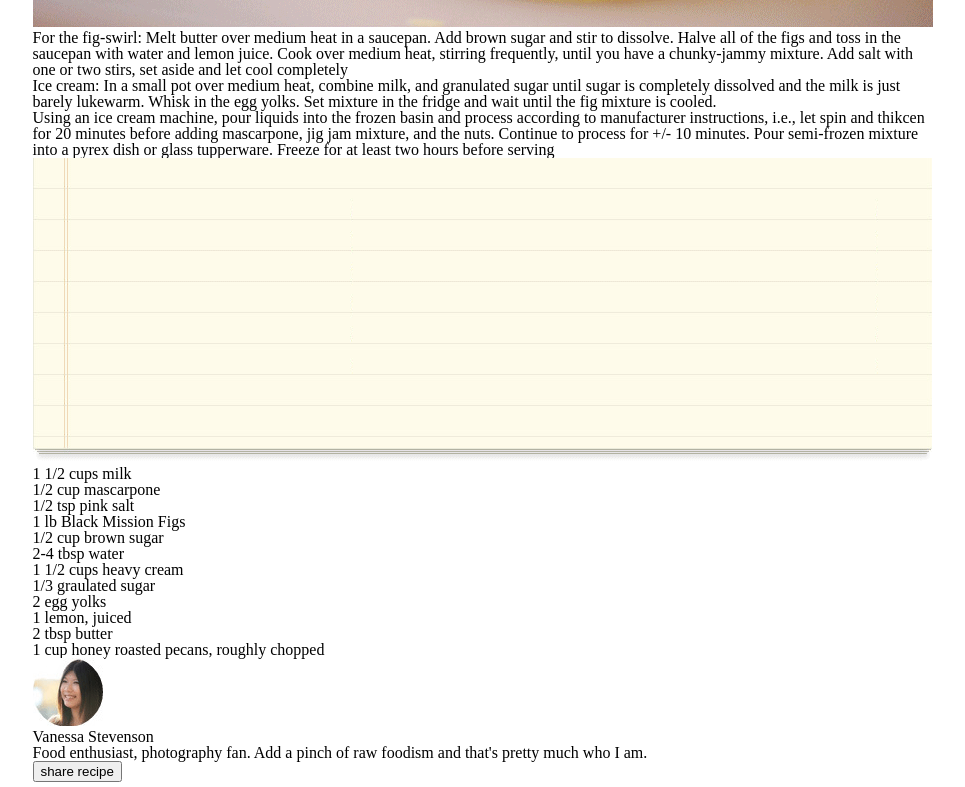
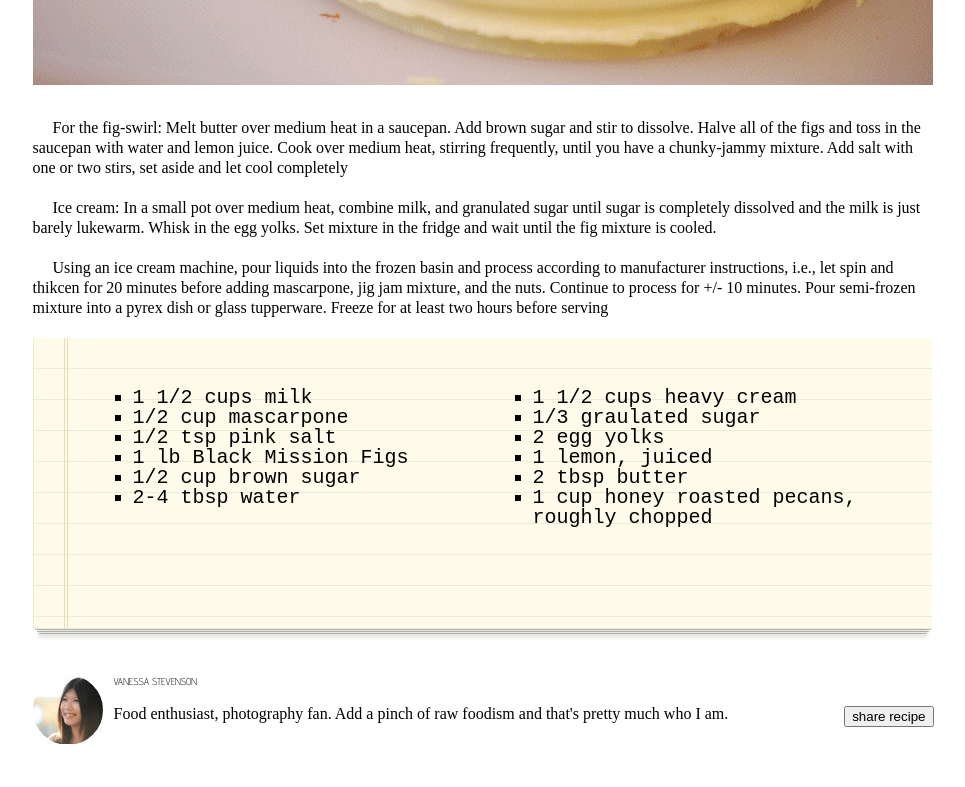
Before and after one commit to surfwalker/chocolate-pizza, a plain HTML site: page index.html in a window 1280 px wide. Shown: the part 730-1517 px from the top of the page, without its empty margins (157-1122 px from the left). Drawn offline with Linux system fonts and the light colour scheme.

Commit message:
added styling to the main and footer

```diff
--- a/index.html
+++ b/index.html
@@ -55,7 +55,7 @@
 
     <main>
 			<h2>Chocolate Pizza</h2>
-      <caption>Posted on 15 dec 2013 / desserts</caption>
+      <h3>Posted on 15 dec 2013 / desserts</h3>
       <img src="img/choco-pizza.png" alt="chocolate-pizza" title ="chocolate-pizza">
 
       <p>For the fig-swirl: Melt butter over medium heat in a saucepan. Add brown sugar and stir to dissolve. Halve all of the figs and toss in the saucepan with water and lemon juice. Cook over medium heat, stirring frequently, until you have a chunky-jammy mixture. Add salt with one or two stirs, set aside and let cool completely</p>
@@ -65,32 +65,38 @@
       <p>Using an ice cream machine, pour liquids into the frozen basin and process according to manufacturer instructions, i.e., let spin and thikcen for 20 minutes before adding mascarpone, jig jam mixture, and the nuts. Continue to process for +/- 10 minutes. Pour semi-frozen mixture into a pyrex dish or glass tupperware. Freeze for at least two hours before serving</p>
 
       <section>
-        <img src="img/list-bg.png" alt= "list-image" title="list-image" />
-        <ul>
+
+        <ul id="list1">
           <li>1 1/2 cups milk</li>
           <li>1/2 cup mascarpone</li>
           <li>1/2 tsp pink salt</li>
           <li>1 lb Black Mission Figs</li>
           <li>1/2 cup brown sugar</li>
           <li>2-4 tbsp water</li>
+        </ul>
+
+        <ul id="list2">
           <li>1 1/2 cups heavy cream</li>
           <li>1/3 graulated sugar</li>
           <li>2 egg yolks</li>
           <li>1 lemon, juiced</li>
           <li>2 tbsp butter</li>
-          <li>1 cup honey roasted pecans, roughly chopped</li>
+          <li>1 cup honey roasted pecans,<span id ="break"> roughly chopped</span></li>
         </ul>
+
+        <img src="img/list-bg.png" alt= "list-image" title="list-image" />
       </section>
 
     </main>
 
-    <section>
+    <div id="bio">
+
       <img src="img/van-pic.png" alt="photo-of-vanessa" title="photo-of-vanessa"/>
       <h3>Vanessa Stevenson</h3>
       <p>Food enthusiast, photography fan. Add a pinch of raw foodism and that's pretty much who I am.</p>
       <button>share recipe</button>
-    </section>
 
+    </div>
     <footer>
       <hr>
       <img src="img/small-logo.png" alt="small-logo" title="small-logo">
--- a/style.css
+++ b/style.css
@@ -38,10 +38,84 @@ div ul {
     position: relative;
     left: 225px;
     border: 3px solid #73AD21;
-  }
+}
 
 /* MAIN - BANNER*/
 
+h2 {
+ font-weight: bold;
+ font-size: 30px;
+ margin-top: 30px;
+}
+
+h3 {
+    text-transform: uppercase;
+    font-family: 'Advent Pro', sans-serif;
+    font-size: 10px;
+    margin-bottom: 20px;
+}
+
+img {
+    margin-bottom: 30px;
+}
+main p {
+    line-height: 20px;
+}
+
+main p {
+    margin-bottom: 20px;
+    text-indent: 20px;
+}
+
 /* MAIN - SECTION*/
 
+section img {
+    z-index: 1;
+    position: relative;
+}
+
+#list1 {
+    z-index: 3;
+    position: absolute;
+    font-family: monospace;
+    font-size: 20px;
+    margin: 50px 0px 0px 100px;
+}
+
+#list2 {
+    font-family: monospace;
+    z-index: 2;
+    position: absolute;
+    margin: 50px 0px 0px 500px;
+    font-size: 20px;
+}
+
+#break {
+    display: block;
+}
+
+
+section li {
+    list-style-type: square;
+}
+
 /* FOOTER */
+
+#bio img {
+    float: left;
+    margin-right: 10px;
+}
+
+#bio p {
+    float: left;
+}
+
+button {
+    float: right;
+}
+
+footer {
+    display: inline-block;
+    margin: 60px 60px;
+    text-align: center;
+}
```
